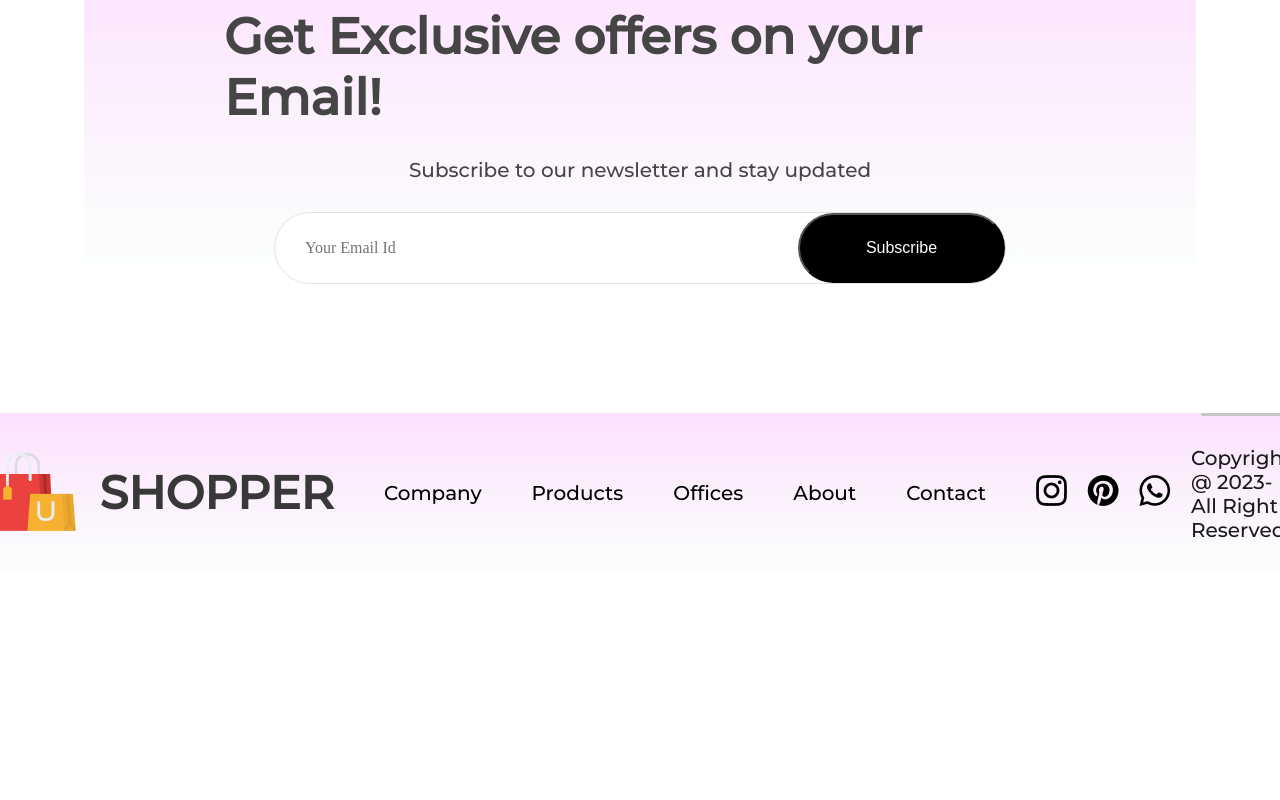
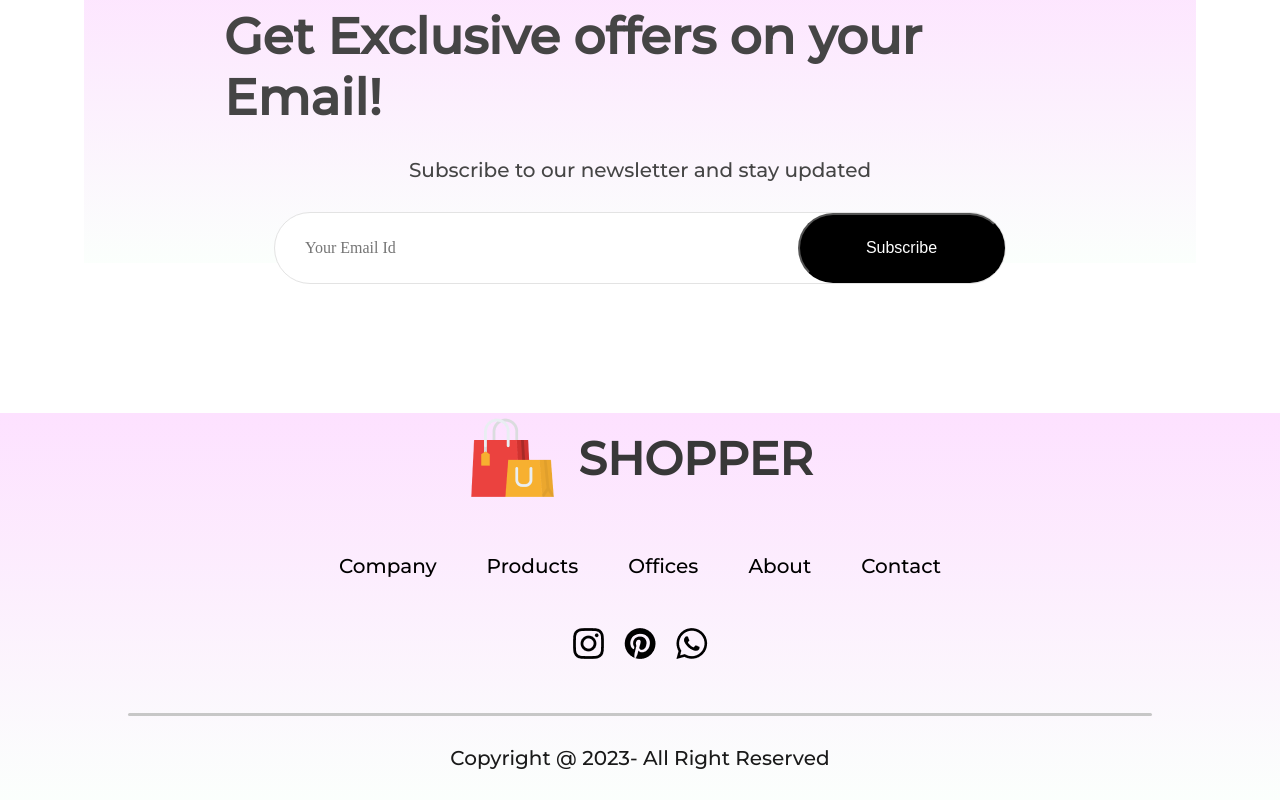
Before and after one commit to ShashiSahani/e-commerce-website, a React (Create React App) app: page / in a window 1280 px wide. Shown: the part 4494-5294 px from the top of the page. Before the commit the page ends 5066 px from the top, so only its background shows below. Built offline with nearby package versions, Linux system fonts and the light colour scheme.

Commit message:
add ShopContextProvider

```diff
--- a/src/App.js
+++ b/src/App.js
@@ -1,16 +1,17 @@
 import "./App.css";
+import Footer from "./components/Footer/Footer.jsx";
 import Navbar from "./components/Navbar/Navbar";
 import Cart from "./pages/Cart.jsx";
 import LoginSignup from "./pages/LoginSignup.jsx";
 import Product from "./pages/Product.jsx";
 import ShopCategory from "./pages/ShopCategory.jsx";
 import Shops from "./pages/Shops.jsx";
-import { BrowserRouter as Router, Route, Routes } from "react-router-dom";
+import { BrowserRouter as Router, Route, Routes, BrowserRouter } from "react-router-dom";
 
 function App() {
   return (
-    <Router>
-      <div>
+    // <Router>
+      <BrowserRouter>
         <Navbar />
 
         <Routes>
@@ -25,8 +26,9 @@ function App() {
           <Route path="/cart" element={<Cart />} />
           <Route path="/login" element={<LoginSignup />} />
         </Routes>
-      </div>
-    </Router>
+        <Footer/>
+      </BrowserRouter>
+    // </Router>
   );
 }
 
--- /dev/null
+++ b/src/components/Context/ShopContext.jsx
@@ -0,0 +1,15 @@
+import React, { createContext } from "react";
+import all_product from "../../Assets/all_product";
+export const ShopContext = createContext(null);
+console.log("all_product", all_product);
+console.log("shope", ShopContext);
+const ShopContextProvider = (props) => {
+  const contextValue = { all_product };
+  return (
+    <ShopContext.Provider value={contextValue}>
+      {props.children}
+    </ShopContext.Provider>
+  );
+};
+
+export default ShopContextProvider;
--- a/src/components/Footer/Footer.jsx
+++ b/src/components/Footer/Footer.jsx
@@ -32,11 +32,12 @@ function Footer() {
 
           <img src={whatsapp_icon} alt="" />
         </div>
-        <div className="footer-copyright">
+
+      </div>
+      <div className="footer-copyright">
             <hr />
             <p>Copyright @ 2023- All Right Reserved</p>
         </div>
-      </div>
     </div>
   );
 }
--- a/src/components/Footer/Footer.scss
+++ b/src/components/Footer/Footer.scss
@@ -5,6 +5,7 @@
     display: flex;
     justify-content: center;
     align-items: center;
+    flex-direction: column;
     gap: 50px;
     background:linear-gradient(180deg,$linear-1,$linear-2);
 }
@@ -31,6 +32,7 @@
 }
 .footer-socials-icon{
     display: flex;
+    // flex-direction: column;
   gap: 20px;
   justify-content: center;
   align-items: center;
@@ -39,6 +41,7 @@
 .footer-icon-container{
     padding: 10px;
     padding-bottom: 6px;
+
     background-color: $footer-icon-color;
     border: 1px solid $footer-border-color;
 }
--- a/src/components/Popular/Popular.jsx
+++ b/src/components/Popular/Popular.jsx
@@ -3,7 +3,7 @@ import "./Popular.scss";
 import data_product from "../../Assets/data";
 import Items from "../Items/Items";
 import * as String from '../../Assets/Utils/Strings';
-console.log(data_product);
+// console.log(data_product);
 function Popular() {
   return (
     <div className="popular">
--- a/src/index.js
+++ b/src/index.js
@@ -4,11 +4,12 @@ import './index.css';
 import App from './App';
 import reportWebVitals from './reportWebVitals';
 
+import ShopContextProvider from './components/Context/ShopContext'
 const root = ReactDOM.createRoot(document.getElementById('root'));
 root.render(
-  <React.StrictMode>
+  <ShopContextProvider>
     <App />
-  </React.StrictMode>
+  </ShopContextProvider>
 );
 
 // If you want to start measuring performance in your app, pass a function
--- a/src/pages/Shops.jsx
+++ b/src/pages/Shops.jsx
@@ -14,7 +14,6 @@ function Shops() {
       <Offers/>
       <NewCollections/>
       <NewsLetter/>
-      <Footer/>
     </div>
   )
 }
```
